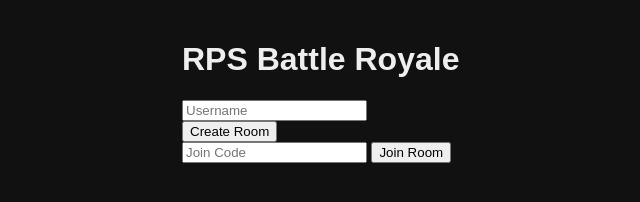
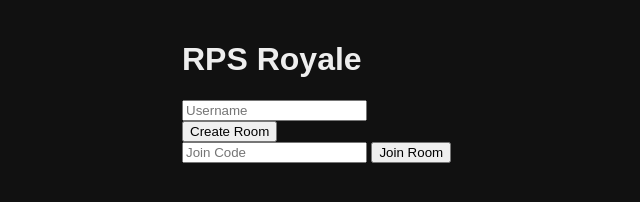
Before and after one commit to nathanKoh/RPS-Royale, a website: page public/index.html in a window 1280 px wide. Shown: the whole page, without its empty margins (8-648 px from the left). Drawn offline with nearby package versions, Linux system fonts and the light colour scheme; no server answers.

Commit message:
Renamed things from 'RPS Battle Royale' to 'RPS Royale' bc I feel like it sounds better ngl

```diff
--- a/package.json
+++ b/package.json
@@ -1,5 +1,5 @@
 {
-  "name": "rps-battle-royale",
+  "name": "rps-royale",
   "version": "1.0.0",
   "main": "server.js",
   "scripts": {
--- a/public/index.html
+++ b/public/index.html
@@ -8,7 +8,7 @@
 <body>
   <div id="ui">
     <div id="login-screen">
-      <h1>RPS Battle Royale</h1>
+      <h1>RPS Royale</h1>
       <input id="username" placeholder="Username" />
       <div>
         <button id="create-room-btn">Create Room</button>
```
